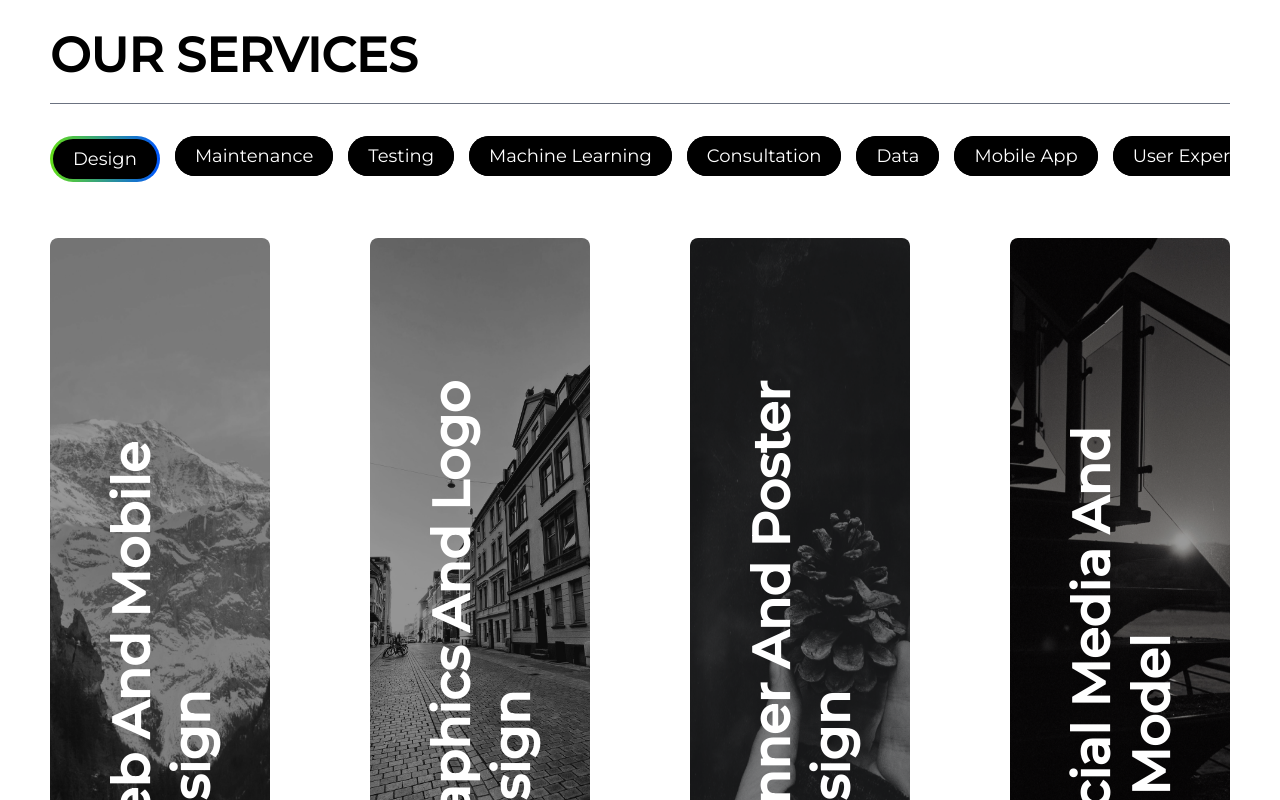
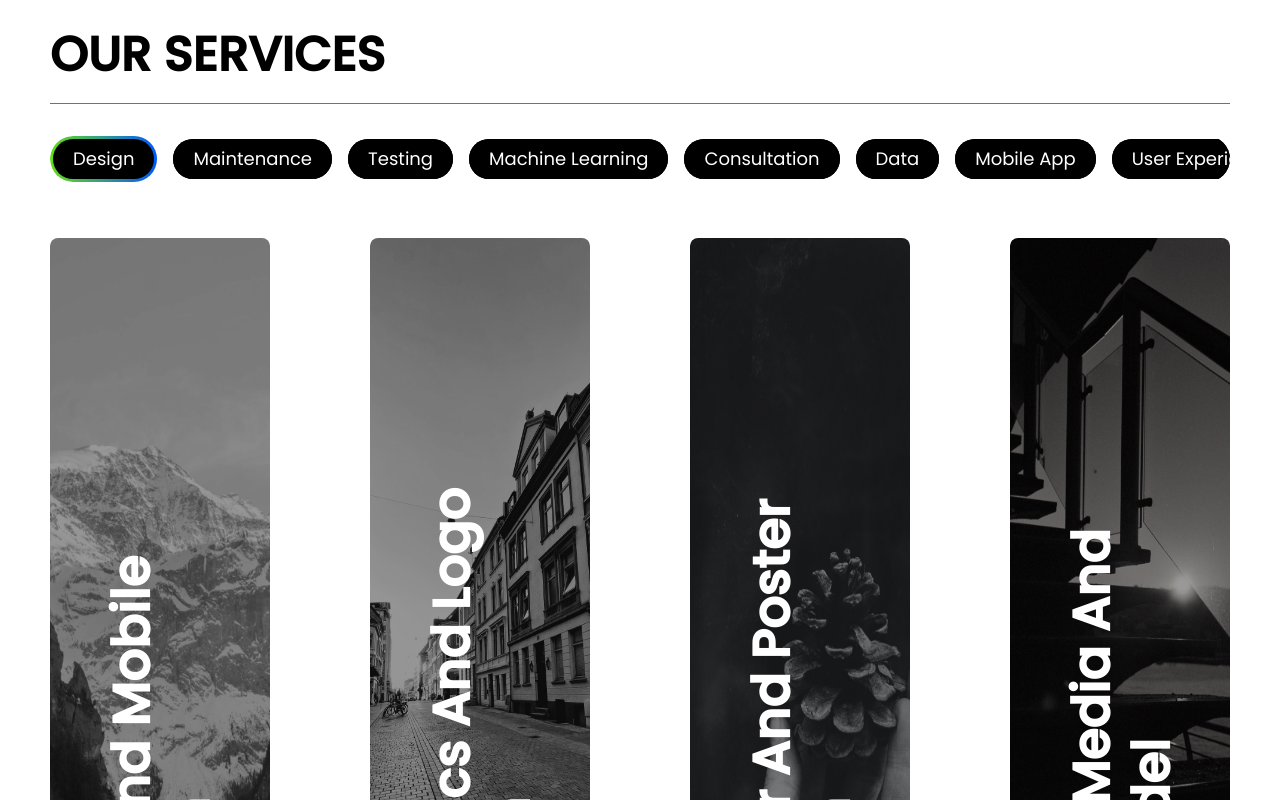
Before and after one commit to linushahs/kalodhunga-creation, a Next.js app: page / in a window 1280 px wide. Shown: the part 2100-2900 px from the top of the page. Built offline with nearby package versions, Linux system fonts and the light colour scheme.

Commit message:
Fixed slider issues

```diff
--- a/package.json
+++ b/package.json
@@ -14,7 +14,6 @@
     "react": "^18",
     "react-dom": "^18",
     "react-fast-marquee": "^1.6.1",
-    "swiper": "^10.3.1",
     "tailwind-merge": "^1.14.0"
   },
   "devDependencies": {
--- a/src/app/layout.tsx
+++ b/src/app/layout.tsx
@@ -1,9 +1,9 @@
 import Navbar from "@/components/layout/Navbar";
 import "./globals.css";
 import type { Metadata } from "next";
-import { Montserrat } from "next/font/google";
+import { Poppins } from "next/font/google";
 
-const inter = Montserrat({
+const inter = Poppins({
   subsets: ["latin"],
   weight: ["200", "300", "400", "500"],
 });
--- a/src/components/OurServices.tsx
+++ b/src/components/OurServices.tsx
@@ -3,46 +3,43 @@
 import Image from "next/image";
 import { twMerge } from "tailwind-merge";
 import { servicesCategory } from "./utils/constants";
-import { Scrollbar } from "swiper/modules";
-import { Swiper, SwiperSlide } from "swiper/react";
 
 // Import Swiper styles
 import "swiper/css";
 import "swiper/css/scrollbar";
+import HorizontalSlider from "./utils/HorizontalSlider";
 
 function OurServices() {
   return (
     <section className="container py-10 border-b border-gray-200">
       <h2 className="w-full border-b border-gray-500 pb-6">our services</h2>
 
-      <div className="my-8">
-        <Swiper slidesPerView={"auto"} spaceBetween={15} className="">
+      <HorizontalSlider>
         {servicesCategory.map((category, id) => (
-            <SwiperSlide
+          <div
             key={id}
             className={twMerge(
-                "category-wrap rounded-full !w-fit",
+              "category-wrap rounded-full min-w-fit",
               id === 0 && "active"
             )}
           >
             <button
               key={category.title}
               className={
-                  "!h-full py-1.5 px-5 bg-black rounded-full text-white text-lg"
+                "h-full py-1.5 px-5 bg-black rounded-full text-white text-lg"
               }
             >
               {category.title}
             </button>
-            </SwiperSlide>
+          </div>
         ))}
-        </Swiper>
-      </div>
+      </HorizontalSlider>
 
       <ul className="pt-6 grid grid-cols-1 gap-y-8 lg:grid-cols-4 lg:gap-x-[100px]">
         {servicesCategory[0].services?.map((service) => (
           <li
             key={service.name}
-            className="relative rounded-lg h-[120px] sm:h-[200px] lg:h-[700px]  bg-no-repeat bg-cover bg-center"
+            className="relative rounded-lg h-[120px] sm:h-[200px] lg:h-[700px] xl:h-[800px] bg-no-repeat bg-cover bg-center"
           >
             <Image
               width={1000}
--- a/src/components/OurWorks.tsx
+++ b/src/components/OurWorks.tsx
@@ -2,7 +2,7 @@ import WorkCard from "./WorkCard";
 
 function OurWorks() {
   return (
-    <section className="container w-full py-8">
+    <section className="container py-10 border-b border-gray-200">
       <h2 className="w-full border-b border-gray-500 pb-6">(our works)</h2>
 
       <div className="mt-8 grid grid-cols-1 gap-x-4 gap-y-8 sm:grid-cols-2 xl:grid-cols-2">
--- /dev/null
+++ b/src/components/utils/HorizontalSlider.tsx
@@ -0,0 +1,40 @@
+import { useRef } from "react";
+
+interface HorizontalSliderProps {
+  children: React.ReactNode;
+}
+
+const HorizontalSlider: React.FC<HorizontalSliderProps> = ({ children }) => {
+  let isDragStart = false,
+    prevPageX: number,
+    prevScrollLeft: number;
+  const carouselRef = useRef<HTMLDivElement>(null);
+
+  const handleDragStart = (e: React.MouseEvent) => {
+    isDragStart = true;
+    prevPageX = e.pageX;
+    if (carouselRef.current) prevScrollLeft = carouselRef.current?.scrollLeft;
+  };
+
+  const handleMouseMove = (e: React.MouseEvent) => {
+    if (!isDragStart) return;
+    e.preventDefault();
+    let deltaX = e.pageX - prevPageX;
+    if (carouselRef.current)
+      carouselRef.current.scrollLeft = prevScrollLeft - deltaX;
+  };
+
+  return (
+    <div
+      ref={carouselRef}
+      onMouseDown={handleDragStart}
+      onMouseMove={handleMouseMove}
+      onMouseUp={() => (isDragStart = false)}
+      className="my-8 flex items-center gap-4 overflow-x-hidden rounded-full"
+    >
+      {children}
+    </div>
+  );
+};
+
+export default HorizontalSlider;
```
Also changed, not shown: src/app/globals.css (+0 -11 lines), 1 other file (tests, documents, lock files or other folders). Lines whose indentation alone changed are shown as unchanged.
